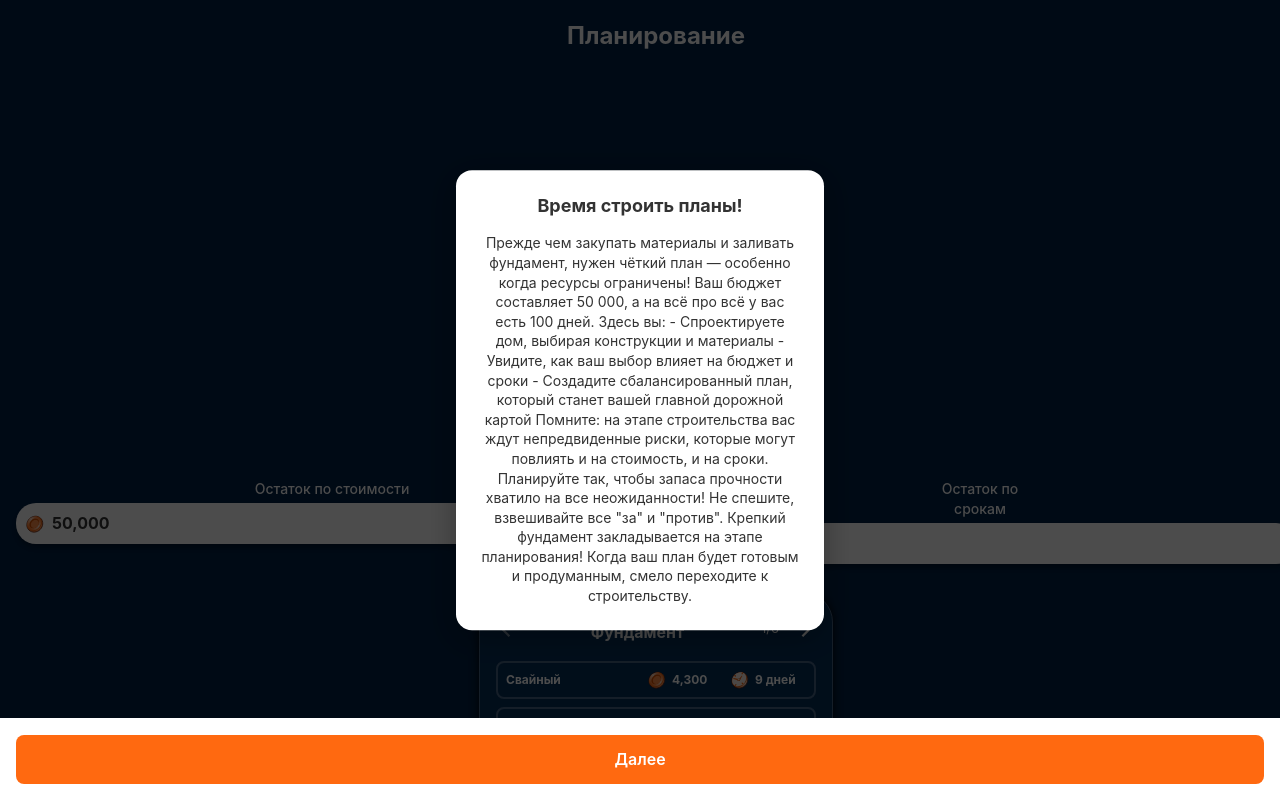
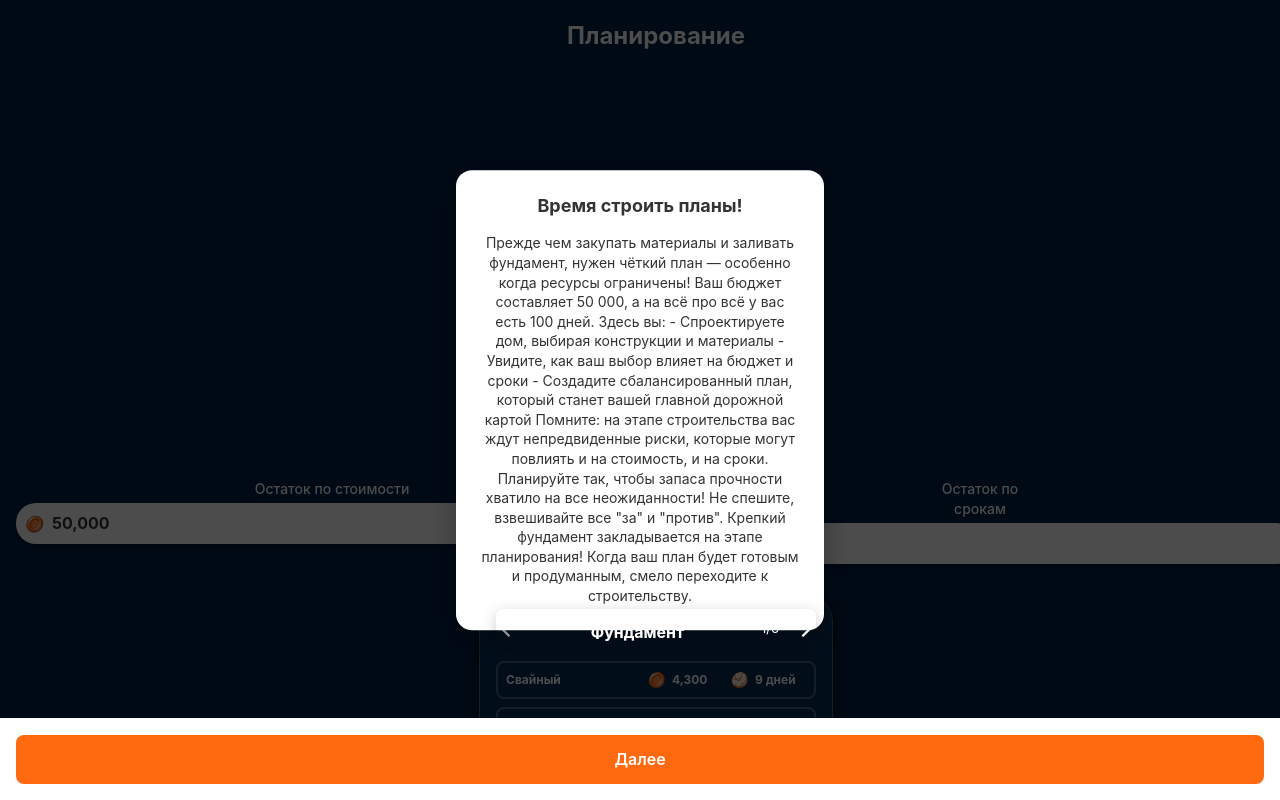
Before and after one commit to gorohovAv/house, a React (Vite) app in the folder house-app/: page /plan in a window 1280 px wide. Built offline with nearby package versions, Linux system fonts and the light colour scheme.

Commit message:
фикс мелькания

```diff
--- a/house-app/src/components/TourOverlay.tsx
+++ b/house-app/src/components/TourOverlay.tsx
@@ -165,9 +165,13 @@ const TourOverlay: React.FC<TourOverlayProps> = ({ children }) => {
     };
   }, [targetElement]);
 
-  // Обновляем позицию после скролла к элементу
+  // Обновляем позицию после скролла к элементу только для bottom тултипов
   useEffect(() => {
-    if (targetElement && elementPosition) {
+    if (
+      targetElement &&
+      elementPosition &&
+      currentStepConfig?.type === "bottom"
+    ) {
       const rect = targetElement.getBoundingClientRect();
       setElementPosition({
         top: rect.top + window.scrollY,
@@ -176,11 +180,11 @@ const TourOverlay: React.FC<TourOverlayProps> = ({ children }) => {
         height: rect.height,
       });
     }
-  }, [targetElement, currentStep]);
+  }, [targetElement, currentStep, currentStepConfig?.type]);
 
-  // Дополнительное обновление позиции после завершения скролла
+  // Дополнительное обновление позиции после завершения скролла только для bottom тултипов
   useEffect(() => {
-    if (targetElement && isActive) {
+    if (targetElement && isActive && currentStepConfig?.type === "bottom") {
       const timeoutId = setTimeout(() => {
         const rect = targetElement.getBoundingClientRect();
         setElementPosition({
@@ -189,11 +193,11 @@ const TourOverlay: React.FC<TourOverlayProps> = ({ children }) => {
           width: rect.width,
           height: rect.height,
         });
-      }, 500); // Даем время на завершение скролла
+      }, 500);
 
       return () => clearTimeout(timeoutId);
     }
-  }, [targetElement, isActive, currentStep]);
+  }, [targetElement, isActive, currentStep, currentStepConfig?.type]);
 
   const handleButtonClick = (action: string, onClick?: () => void) => {
     if (onClick) {
--- a/house-app/src/config/tours.ts
+++ b/house-app/src/config/tours.ts
@@ -4,12 +4,11 @@ export const HOUSE_PLANNING_TOUR: TourConfig = {
   id: "house-planning-tour",
   steps: [
     {
-      target: "body",
+      target: ".card-header",
       title: "Время строить планы!",
       description:
         'Прежде чем закупать материалы и заливать фундамент, нужен чёткий план — особенно когда ресурсы ограничены! \nВаш бюджет составляет \n50 000, а на всё про всё у вас есть 100 дней.\n\nЗдесь вы:\n- Спроектируете дом, выбирая конструкции и материалы\n- Увидите, как ваш выбор влияет на бюджет и сроки\n- Создадите сбалансированный план, который станет вашей главной дорожной картой\n\nПомните: на этапе строительства вас ждут непредвиденные риски, которые могут повлиять и на стоимость, и на сроки. Планируйте так, чтобы запаса прочности хватило на все неожиданности!\n\nНе спешите, взвешивайте все "за" и "против". Крепкий фундамент закладывается на этапе планирования! Когда ваш план будет готовым и продуманным, смело переходите к строительству.',
       type: "modal",
-      position: "center",
     },
     {
       target: ".house-display",
--- a/house-app/src/pages/construction.tsx
+++ b/house-app/src/pages/construction.tsx
@@ -577,14 +577,12 @@ export default function ConstructionPage() {
     }
   }, [isAllPeriodsCompleted, navigate, sendResultsToBackend]);
 
+  const [tourStarted, setTourStarted] = useState(false);
   // Запускаем тур при первом посещении страницы
   useEffect(() => {
-    const timer = setTimeout(() => {
-      startTour(CONSTRUCTION_TOUR);
-    }, 500);
-
-    return () => clearTimeout(timer);
-  }, [isTourCompleted, startTour]);
+    startTour(CONSTRUCTION_TOUR);
+    setTourStarted(true);
+  }, []);
 
   const handleCardSwipeLeft = () => {
     if (currentCardIndex < mockCards.length - 1) {
--- a/house-app/src/pages/house.tsx
+++ b/house-app/src/pages/house.tsx
@@ -238,15 +238,12 @@ export default function HousePage() {
       setTimeout(() => setShowLimitsPopup(false), 3000);
     }
   }, [hasExceededLimits]);
-
+  const [tourStarted, setTourStarted] = useState(false);
   // Запускаем тур при первом посещении страницы
   useEffect(() => {
-    const timer = setTimeout(() => {
-      startTour(HOUSE_PLANNING_TOUR);
-    }, 500); // Небольшая задержка для загрузки элементов
-
-    return () => clearTimeout(timer);
-  }, [isTourCompleted, startTour]);
+    startTour(HOUSE_PLANNING_TOUR);
+    setTourStarted(true);
+  }, [tourStarted]);
 
   const handleSwipeLeft = () => {
     if (currentCardIndex < mockCards.length - 1) {
```
